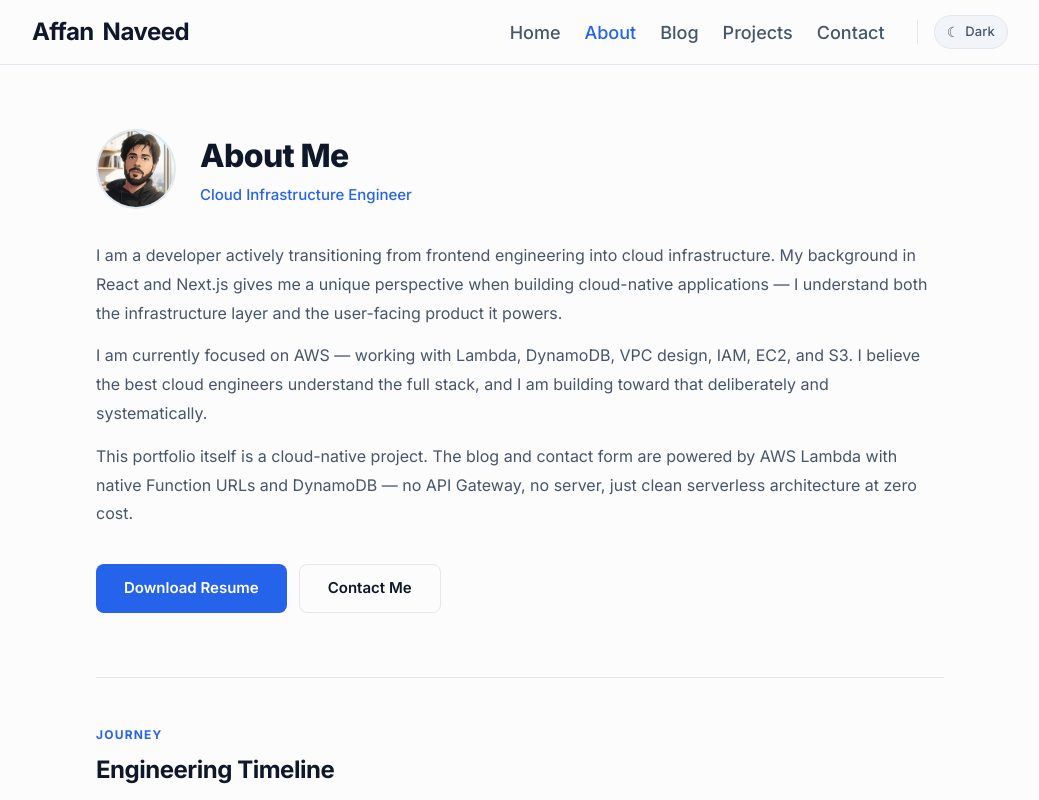
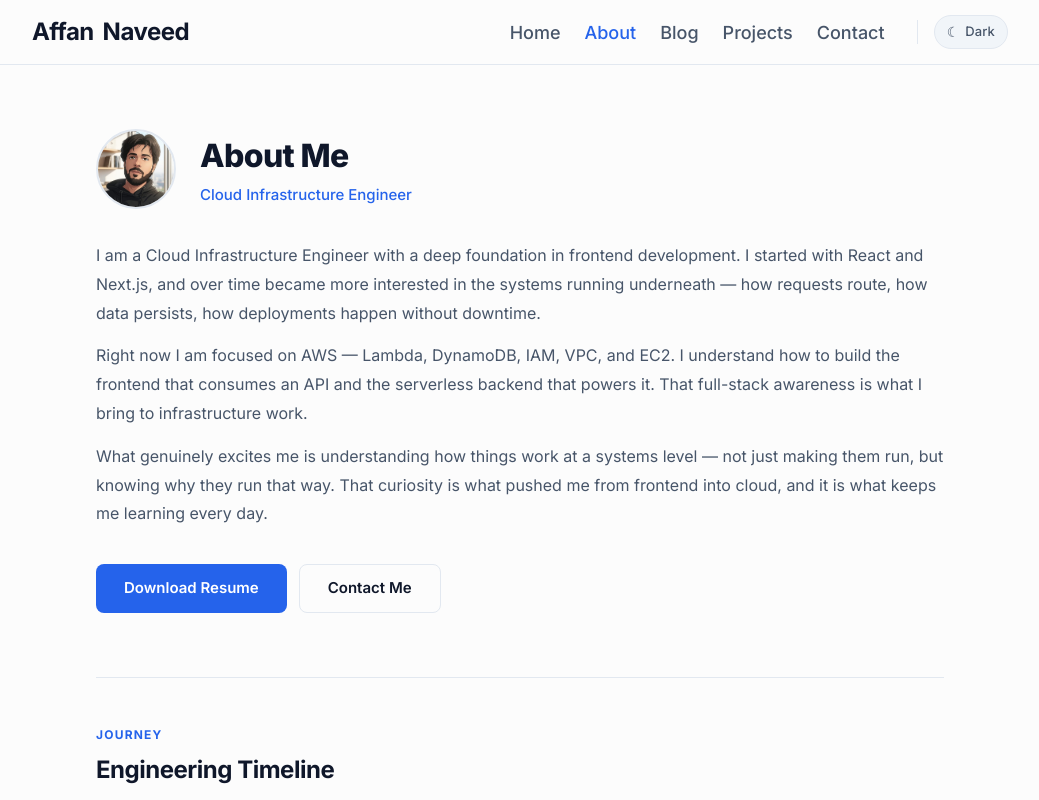
Before and after one commit to bugfinn/portfolio, a Next.js app in the folder frontend/: page /about in a window 1280 px wide. Shown: the top 800 px of the page, without its empty margins (120-1159 px from the left). Built offline with nearby package versions, Linux system fonts and the light colour scheme.

Commit message:
style: about page — rewrite bio to honest personal tone

```diff
--- a/frontend/app/about/page.js
+++ b/frontend/app/about/page.js
@@ -69,21 +69,23 @@ export default function AboutPage() {
       {/* Bio */}
       <div style={{ display: 'flex', flexDirection: 'column', gap: '14px', marginBottom: '36px' }}>
         <p style={{ fontSize: '16px', color: 'var(--text-2)', lineHeight: '1.8' }}>
-          I am a developer actively transitioning from frontend engineering into cloud
-          infrastructure. My background in React and Next.js gives me a unique perspective
-          when building cloud-native applications — I understand both the infrastructure
-          layer and the user-facing product it powers.
-        </p>
-        <p style={{ fontSize: '16px', color: 'var(--text-2)', lineHeight: '1.8' }}>
-          I am currently focused on AWS — working with Lambda, DynamoDB, VPC design,
-          IAM, EC2, and S3. I believe the best cloud engineers understand the full stack,
-          and I am building toward that deliberately and systematically.
-        </p>
-        <p style={{ fontSize: '16px', color: 'var(--text-2)', lineHeight: '1.8' }}>
-          This portfolio itself is a cloud-native project. The blog and contact form are
-          powered by AWS Lambda with native Function URLs and DynamoDB — no API Gateway,
-          no server, just clean serverless architecture at zero cost.
-        </p>
+  I am a Cloud Infrastructure Engineer with a deep foundation in frontend development.
+  I started with React and Next.js, and over time became more interested
+  in the systems running underneath — how requests route, how data persists,
+  how deployments happen without downtime.
+</p>
+<p style={{ fontSize: '16px', color: 'var(--text-2)', lineHeight: '1.8' }}>
+  Right now I am focused on AWS — Lambda, DynamoDB, IAM, VPC, and EC2.
+  I understand how to build the frontend that consumes an API and the
+  serverless backend that powers it. That full-stack awareness is what
+  I bring to infrastructure work.
+</p>
+<p style={{ fontSize: '16px', color: 'var(--text-2)', lineHeight: '1.8' }}>
+  What genuinely excites me is understanding how things work at a systems
+  level — not just making them run, but knowing why they run that way.
+  That curiosity is what pushed me from frontend into cloud, and it is
+  what keeps me learning every day.
+</p>
       </div>
 
       {/* CTAs */}
--- a/frontend/components/sections/ProjectShowcase.js
+++ b/frontend/components/sections/ProjectShowcase.js
@@ -16,19 +16,19 @@ const projects = [
     live:        '#',
   },
   {
-    title:       'T0-Do List (First-Project)',
-    description: 'A modular, responsive to-do list web app with dark mode, task filtering, and local storage. Built with vanilla JavaScript and modular CSS.',
-    tags:        ['HTML5', 'JavaScript (ES6 modules) ', 'Local Storage API'],
+    title:       'Task Management Web Application',
+    description: 'A modular, responsive task management web application featuring dark mode, task filtering, and persistent local storage. Engineered with vanilla JavaScript (ES6) and modular CSS to ensure high performance and clean architecture.',
+    tags:        ['HTML5', 'JavaScript (ES6 modules) ', 'Local Storage API' , 'CSS3'],
     github:      'https://github.com/bugfinn/TO-DO-LIST',
     live:        'https://bugfinn.github.io/TO-DO-LIST',
 
   },
   {
-    title:       '',
-    description: 'A modular, responsive to-do list web app with dark mode, task filtering, and local storage. Built with vanilla JavaScript and modular CSS.',
-    tags:        ['HTML5', 'JavaScript(ES6 modules)', 'Local Storage API'],
-    github:      'https://github.com/bugfinn/TO-DO-LIST',
-    live:        'https://bugfinn.github.io/TO-DO-LIST',
+    title:       'Figma-to-Code E-Commerce Landing Page',
+    description: 'A pixel-perfect e-commerce website built with React, replicating a professional Figma design with exact precision.',
+    tags:        ['React 19', 'React Router DOM', 'CSS3' , 'Lucide React'],
+    github:      'https://github.com/bugfinn/Figma-to-Code-E-Commerce-Landing-Page',
+    live:        'https://practsite-react-wu57.vercel.app',
 
   },
 ]
@@ -103,7 +103,7 @@ export default function ProjectShowcase() {
             <p
               style={{
                 fontSize:     '14px',
-                color:        'var(--text-2)',
+                color:        'var(--text-1)',
                 lineHeight:   '1.7',
                 marginBottom: '16px',
               }}
@@ -119,7 +119,7 @@ export default function ProjectShowcase() {
                   style={{
                     fontSize:        '11px',
                     fontWeight:      '600',
-                    color:           'var(--text-3)',
+                    color:           'var(--text-2)',
                     backgroundColor: 'var(--bg-subtle)',
                     border:          '1px solid var(--border)',
                     padding:         '3px 9px',
```
